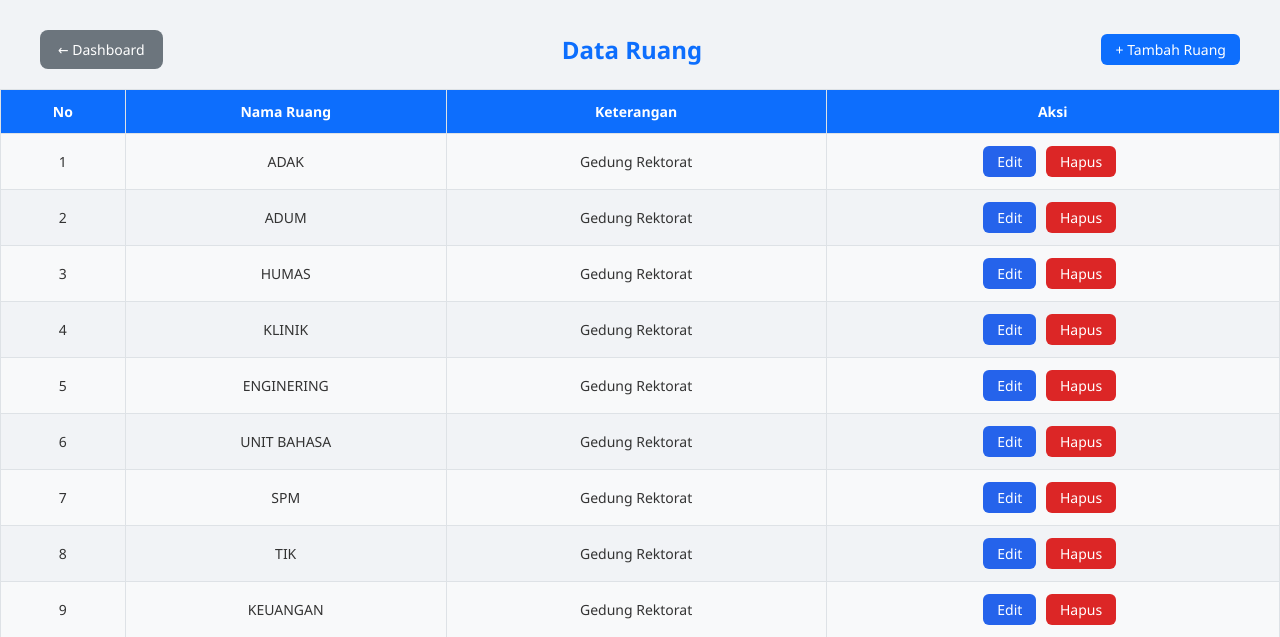
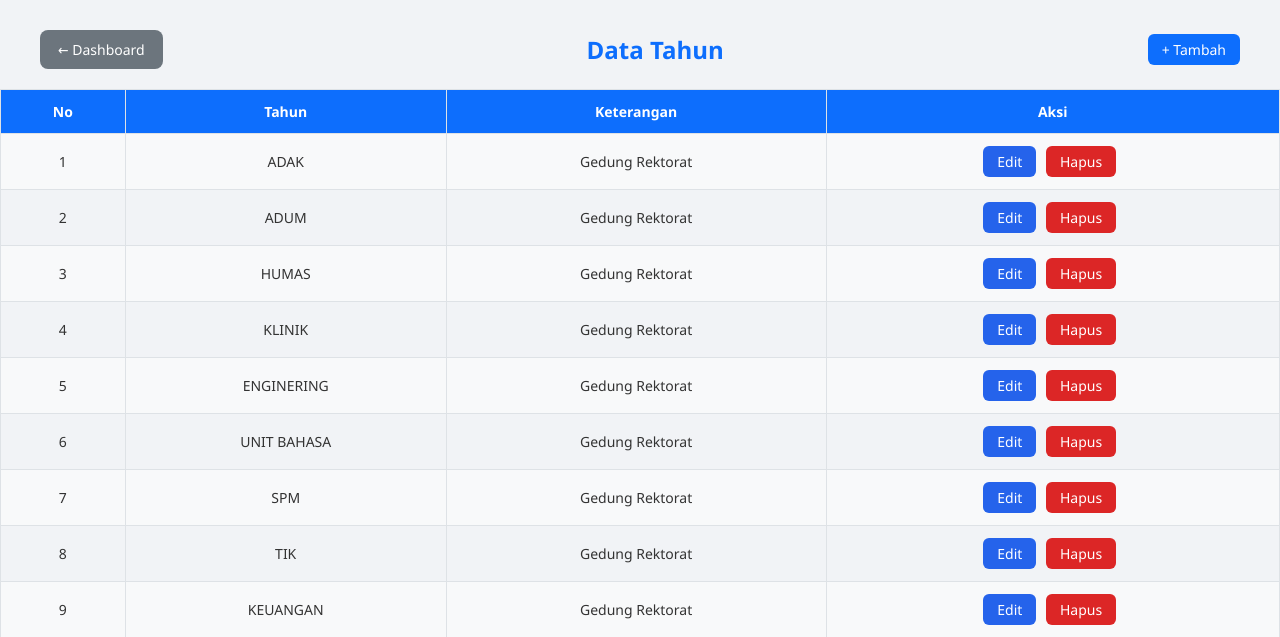
Before and after one commit to Gggjjifttcb/inventaris-bmn, a PHP site: page /ruang/index.php in a window 1280 px wide. Shown: the top 637 px of the page. Run offline with PHP 8.4, Linux system fonts and the light colour scheme; data comes from the database, SQL or seed files in the repository.

Commit message:
perubahan nama ruang jadi Tahun

```diff
--- a/inventaris/export_pdf.php
+++ b/inventaris/export_pdf.php
@@ -24,7 +24,7 @@ class PDF extends FPDF
 
         $this->SetFont('Arial','B',12);
         $this->Cell(0,7,'KEMENTERIAN PARIWISATA REPUBLIK INDONESIA',0,1,'C');
-        $this->SetFont('Arial','B',14);
+        $this->SetFont('Arial','B',16);
         $this->Cell(0,7,'POLITEKNIK PARIWISATA LOMBOK',0,1,'C');
 
         $this->SetFont('Arial','',10);
@@ -146,7 +146,7 @@ $kolom = [
     'Rak' => 15,
     'Baris' => 15,
     'Box' => 15,
-    'Gambar' => 30
+    'Gambar' => 50
 ];
 
 $pdf->SetFont('Arial','B',12);
--- a/ruang/index.php
+++ b/ruang/index.php
@@ -6,21 +6,21 @@ $data = mysqli_query($conn, "SELECT * FROM ruang ORDER BY id DESC");
 <html lang="id">
 <head>
     <meta charset="UTF-8">
-    <title>Data Ruang</title>
+    <title>Data Tahun</title>
     <link rel="stylesheet" href="../assets/css/ruang.css">
 </head>
 <body>
 
 <div class="header">
     <a href="../dashboard.php" class="btn-back">← Dashboard</a>
-    <h2>Data Ruang</h2>
-    <a href="tambah.php" class="btn">+ Tambah Ruang</a>
+    <h2>Data Tahun</h2>
+    <a href="tambah.php" class="btn">+ Tambah </a>
 </div>
 
 <table>
     <tr>
         <th>No</th>
-        <th>Nama Ruang</th>
+        <th>Tahun</th>
         <th>Keterangan</th>
         <th>Aksi</th>
     </tr>
```
Also changed, not shown: dashboard.php (+4 -4 lines), ruang/edit.php (+4 -4 lines), ruang/tambah.php (+4 -4 lines).
